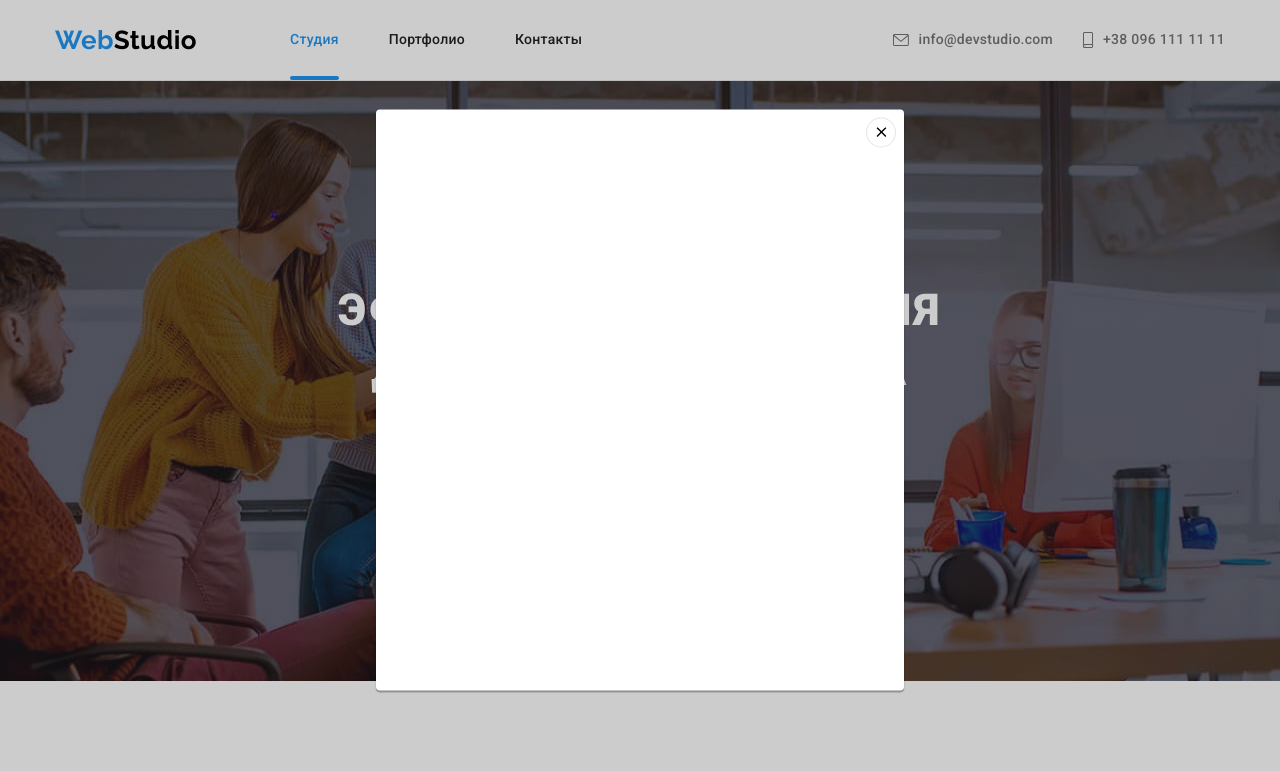
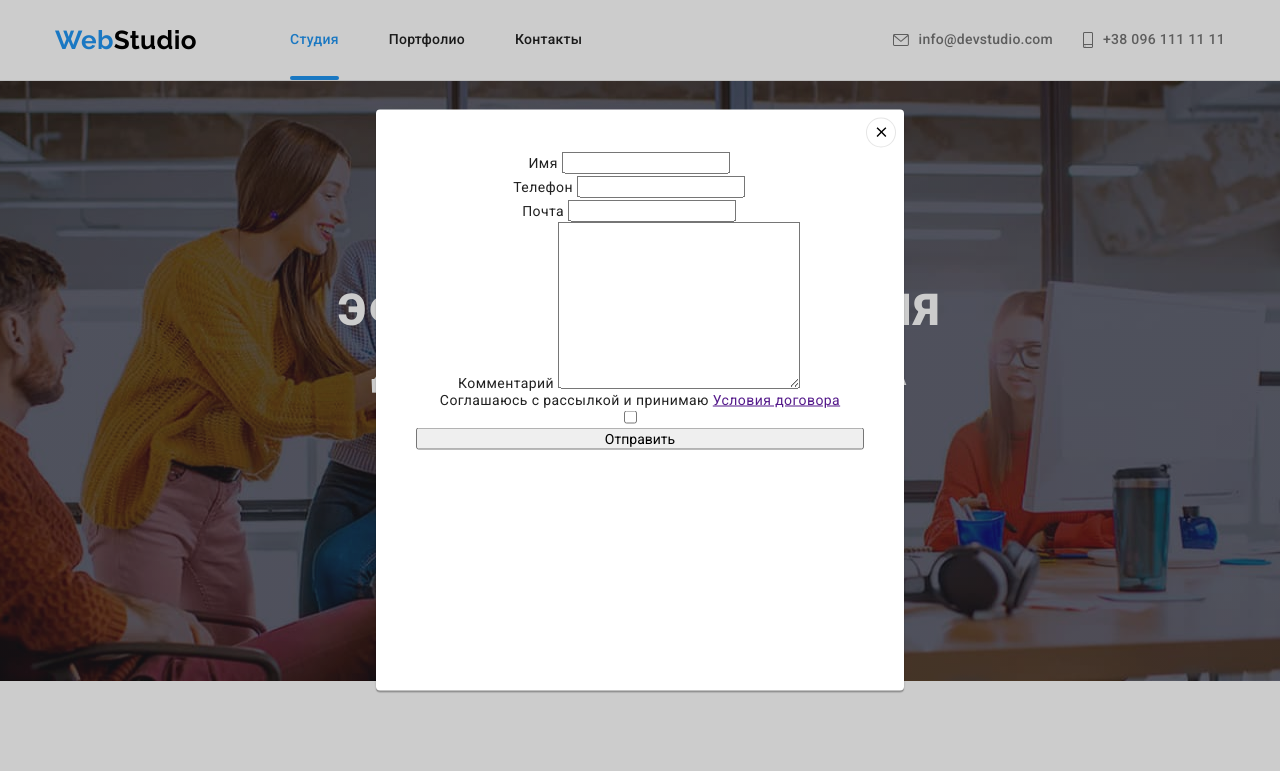
Before and after one commit to sanu4ka/goit-markup-hw-06, a plain HTML site: page index.html in a window 1280 px wide. Both pictures are taken after a click on the button "Заказать услугу". Shown: the top 771 px of the page. Drawn offline with nearby package versions, Linux system fonts and the light colour scheme.

Commit message:
Розмітка форми

```diff
--- a/css/styles.css
+++ b/css/styles.css
@@ -5,6 +5,7 @@
  2.1 Хедер
  2.2 Мейн
   2.2.1 Герой
+    2.2.1.1 Модальное окно
   2.2.2 Преимущества
   2.2.3 Профиль работы
   2.2.4 Команда
@@ -233,6 +234,9 @@ header > .container {
 .main-button:focus {
   background-color: var(--focus-btnclr);
 }
+
+/* 2.2.2.1 Модальное окно */
+
 .backdrop {
   position: fixed;
   top: 0;
@@ -254,11 +258,14 @@ header > .container {
 }
 .modal {
   position: relative;
+  display: flex;
+  flex-direction: column;
   left: 50%;
   top: 50%;
   transform: translate(-50%, -50%) scale(1);
   width: 528px;
   height: 581px;
+  padding: 40px;
   background-color: var(--mainbcg-color);
   box-shadow: 0px 1px 3px rgba(0, 0, 0, 0.12), 0px 1px 1px rgba(0, 0, 0, 0.14),
     0px 2px 1px rgba(0, 0, 0, 0.2);
@@ -268,7 +275,7 @@ header > .container {
   transition: transform 250ms cubic-bezier(0.4, 0, 0.2, 1),
     opacity 250ms cubic-bezier(0.4, 0, 0.2, 1), visibility 250ms cubic-bezier(0.4, 0, 0.2, 1);
 }
-.modal > button {
+.modal > .close-button {
   position: absolute;
   top: 8px;
   right: 8px;
--- a/index.html
+++ b/index.html
@@ -61,7 +61,44 @@
         </div>
         <div class="backdrop is-hidden" data-modal>
           <div class="modal">
-            <button data-modal-close>
+            <h2></h2>
+            <label>
+              <span>Имя</span>
+              <input type="text" />
+              <svg width="18px" height="18px">
+                <use href="./images/icons.svg#icon-"></use>
+              </svg>
+            </label>
+            <label>
+              <span>Телефон</span>
+              <input type="tel" />
+              <svg width="18px" height="18px">
+                <use href="./images/icons.svg#icon-"></use>
+              </svg>
+            </label>
+            <label>
+              <span>Почта</span>
+              <input type="email" />
+              <svg width="18px" height="18px">
+                <use href="./images/icons.svg#icon-"></use>
+              </svg>
+            </label>
+            <label>
+              <span>Комментарий</span>
+              <textarea name="" id="" cols="30" rows="10"></textarea>
+              <svg width="18px" height="18px">
+                <use href="./images/icons.svg#icon-"></use>
+              </svg>
+            </label>
+            <label>
+              <p>Соглашаюсь с рассылкой и принимаю <a href="">Условия договора</a></p>
+              <input type="checkbox" />
+              <svg width="16px" height="15px">
+                <use></use>
+              </svg>
+            </label>
+            <button class="send-button">Отправить</button>
+            <button class="close-button" data-modal-close>
               <svg width="18px" height="18px">
                 <use href="./images/icons.svg#icon-close"></use>
               </svg>
```
